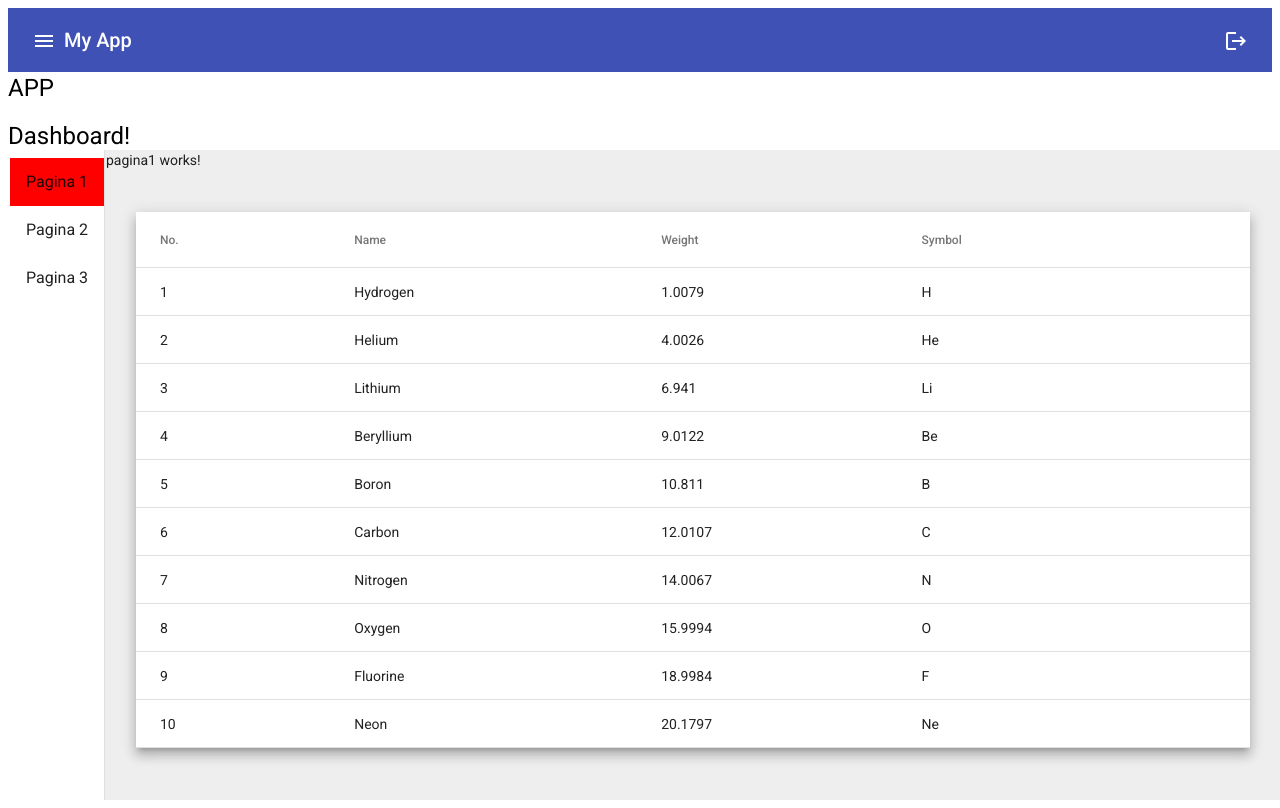
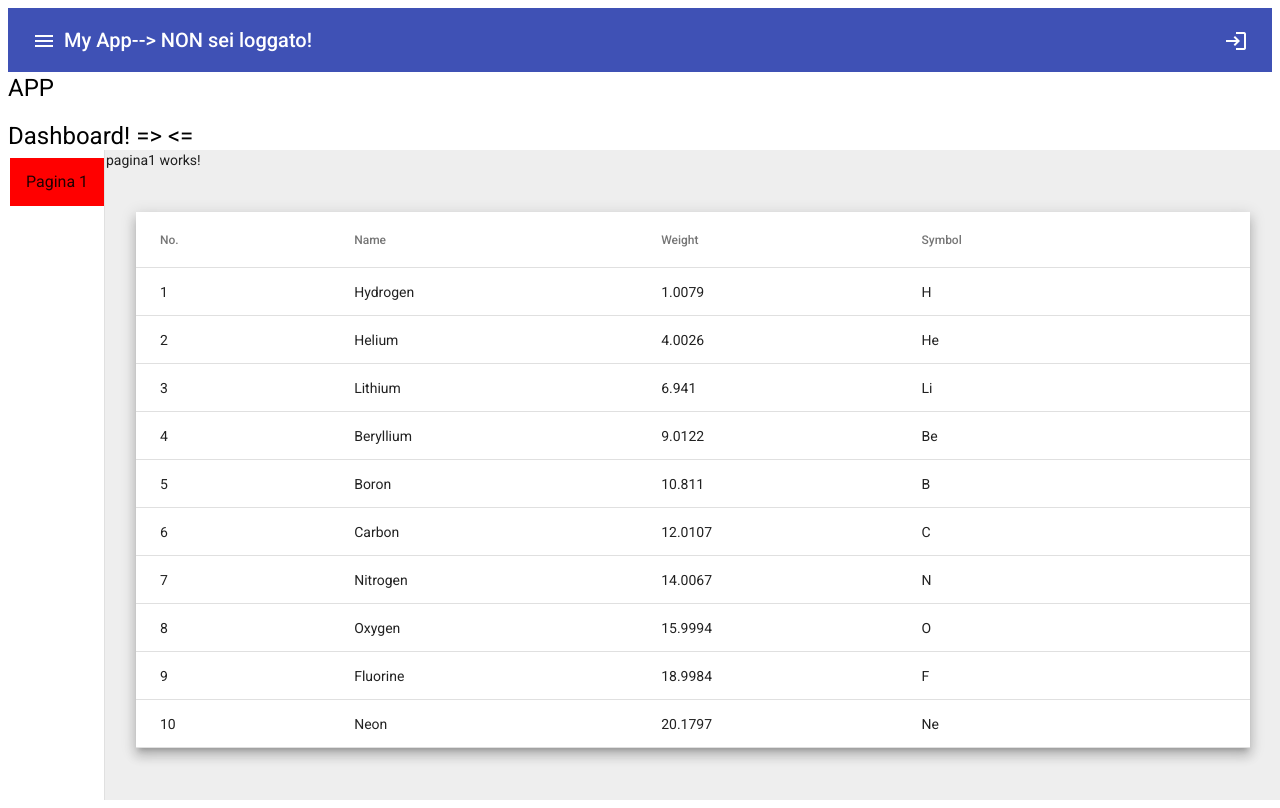
Before and after one commit to Alby2901/dashboard-finale, an Angular app: page /pagina1 in a window 1280 px wide. Built offline with nearby package versions, Linux system fonts and the light colour scheme.

Commit message:
20221008-01

```diff
--- a/src/app/app-routing.module.ts
+++ b/src/app/app-routing.module.ts
@@ -9,11 +9,11 @@ import { Pagina3Component } from './componenti/pagina3/pagina3.component';
 import { RegisterComponent } from './componenti/register/register.component';
 
 const routes: Routes = [
-  {path: '', component: DashboardComponent, canActivate: [AuthGuard], children: [
+  {path: '', component: DashboardComponent, children: [
     {path: '', redirectTo: 'pagina1', pathMatch: 'full'},
     {path: 'pagina1', component: Pagina1Component},
-    {path: 'pagina2', component: Pagina2Component},
-    {path: 'pagina3', component: Pagina3Component},
+    {path: 'pagina2', component: Pagina2Component, canActivate: [AuthGuard]},
+    {path: 'pagina3', component: Pagina3Component, canActivate: [AuthGuard]},
   ]},
   {path: 'register', component: RegisterComponent},
   {path: 'login', component: LoginComponent}
--- a/src/app/app.component.html
+++ b/src/app/app.component.html
@@ -2,12 +2,18 @@
   <button mat-icon-button class="example-icon" aria-label="Example icon-button with menu icon">
     <mat-icon>menu</mat-icon>
   </button>
-  <span>My App</span>
+  <span>My App </span>
+  <span *ngIf="this.authService.isAutenticated()"> --> Sei loggato!</span>
+  <span *ngIf="!this.authService.isAutenticated()"> --> NON sei loggato!</span>
   <span class="example-spacer"></span>
-  <button mat-icon-button class="example-icon favorite-icon" aria-label="Example icon-button with heart icon">
+  <button *ngIf="this.authService.isAutenticated()" (click)="onClickLogout()" mat-icon-button
+  class="example-icon favorite-icon" aria-label="Example icon-button with heart icon">
     <mat-icon>logout</mat-icon>
   </button>
-
+  <button *ngIf="!this.authService.isAutenticated()"  (click)="onClickLogin()" mat-icon-button
+  class="example-icon favorite-icon" aria-label="Example icon-button with heart icon">
+    <mat-icon>login</mat-icon>
+  </button>
 </mat-toolbar>
 
 <h1>APP</h1>
--- a/src/app/app.component.ts
+++ b/src/app/app.component.ts
@@ -1,4 +1,5 @@
 import { Component } from '@angular/core';
+import { AuthService } from './auth/auth.service';
 
 @Component({
   selector: 'app-root',
@@ -7,4 +8,17 @@ import { Component } from '@angular/core';
 })
 export class AppComponent {
   title = 'Cucu!';
+
+  constructor(public authService: AuthService){
+
+  }
+
+  onClickLogin(){
+    this.authService.logMeIn()
+  }
+
+  onClickLogout(){
+    this.authService.logMeOut()
+  }
+
 }
--- a/src/app/auth/auth.guard.ts
+++ b/src/app/auth/auth.guard.ts
@@ -1,6 +1,5 @@
 import { Injectable } from '@angular/core';
-import { ActivatedRouteSnapshot, CanActivate, Router, RouterStateSnapshot, UrlTree } from '@angular/router';
-import { Observable } from 'rxjs';
+import { ActivatedRouteSnapshot, CanActivate, Router, RouterStateSnapshot} from '@angular/router';
 import { AuthService } from './auth.service';
 
 @Injectable({
@@ -14,10 +13,10 @@ export class AuthGuard implements CanActivate {
   canActivate(
     route: ActivatedRouteSnapshot,
     state: RouterStateSnapshot) {
-    if (this.authService.isLoggedIn){
+    if (this.authService.isAutenticated()){
       return true
     }else{
-      this.router.navigate(['/login'])
+      this.router.navigate([''])
       return false
     }
   }
--- a/src/app/auth/auth.service.ts
+++ b/src/app/auth/auth.service.ts
@@ -5,7 +5,19 @@ import { Injectable } from '@angular/core';
 })
 export class AuthService {
 
-  isLoggedIn = true
+  isLoggedIn = false
 
   constructor() { }
+
+  isAutenticated(){
+    return this.isLoggedIn
+  }
+
+  logMeIn(){
+    this.isLoggedIn = true
+  }
+
+  logMeOut(){
+    this.isLoggedIn = false
+  }
 }
--- a/src/app/componenti/dashboard/dashboard.component.html
+++ b/src/app/componenti/dashboard/dashboard.component.html
@@ -1,12 +1,14 @@
-<h1>Dashboard!</h1>
+<h1>Dashboard! => <span *ngIf="this.authService.isAutenticated()">pippo</span> <= </h1>
 
 <mat-sidenav-container class="example-container">
   <mat-sidenav mode="side" opened>
 
     <mat-list role="list">
       <mat-list-item role="pagina1" routerLink="pagina1" [routerLinkActive]="'active'">Pagina 1</mat-list-item>
-      <mat-list-item role="pagina2" routerLink="pagina2" [routerLinkActive]="'active'">Pagina 2</mat-list-item>
-      <mat-list-item role="pagina3" routerLink="pagina3" [routerLinkActive]="'active'">Pagina 3</mat-list-item>
+      <mat-list-item role="pagina2" routerLink="pagina2" [routerLinkActive]="'active'"
+      *ngIf="this.authService.isAutenticated()">Pagina 2</mat-list-item>
+      <mat-list-item role="pagina3" routerLink="pagina3" [routerLinkActive]="'active'"
+      *ngIf="this.authService.isAutenticated()">Pagina 3</mat-list-item>
 
     </mat-list>
 
--- a/src/app/componenti/login/login.component.html
+++ b/src/app/componenti/login/login.component.html
@@ -8,7 +8,7 @@
     <mat-label>Password</mat-label>
     <input matInput type="password" name="password" ngModel required password/>
   </mat-form-field>
-  <mat-form-field appearance="fill">
+  <!-- <mat-form-field appearance="fill">
     <mat-label>Select</mat-label>
     <mat-select name="colore" ngModel>
       <mat-option value="rosso">Rosso</mat-option>
@@ -18,6 +18,6 @@
   <mat-form-field appearance="fill">
     <mat-label>Textarea</mat-label>
     <textarea matInput type="text" name="hobbies" ngModel></textarea>
-  </mat-form-field>
+  </mat-form-field> -->
   <button mat-raised-button color="primary" type="submit" [disabled]="!loginForm.valid">Invia</button>
 </form>
--- a/src/app/componenti/pagina1/pagina1.component.ts
+++ b/src/app/componenti/pagina1/pagina1.component.ts
@@ -1,37 +1,23 @@
 import { Component, OnInit } from '@angular/core';
-
-export interface PeriodicElement {
-  name: string;
-  position: number;
-  weight: number;
-  symbol: string;
-}
-
-const ELEMENT_DATA: PeriodicElement[] = [
-  {position: 1, name: 'Hydrogen', weight: 1.0079, symbol: 'H'},
-  {position: 2, name: 'Helium', weight: 4.0026, symbol: 'He'},
-  {position: 3, name: 'Lithium', weight: 6.941, symbol: 'Li'},
-  {position: 4, name: 'Beryllium', weight: 9.0122, symbol: 'Be'},
-  {position: 5, name: 'Boron', weight: 10.811, symbol: 'B'},
-  {position: 6, name: 'Carbon', weight: 12.0107, symbol: 'C'},
-  {position: 7, name: 'Nitrogen', weight: 14.0067, symbol: 'N'},
-  {position: 8, name: 'Oxygen', weight: 15.9994, symbol: 'O'},
-  {position: 9, name: 'Fluorine', weight: 18.9984, symbol: 'F'},
-  {position: 10, name: 'Neon', weight: 20.1797, symbol: 'Ne'},
-];
-
+import { ServizioDatiElementiService } from '../../servizi/servizio-dati-elementi.service';
 @Component({
   selector: 'app-pagina1',
   templateUrl: './pagina1.component.html',
   styleUrls: ['./pagina1.component.css']
 })
+
 export class Pagina1Component implements OnInit {
+  // dataSource viene utilizzata nella tabella
+  // e riceve i dati dal servizio "serviziodatielementi"
+  dataSource = this.serviziodatielementi.dataSource;
+
   displayedColumns: string[] = ['position', 'name', 'weight', 'symbol'];
-  dataSource = ELEMENT_DATA;
 
-  constructor() { }
+
+  constructor(private serviziodatielementi: ServizioDatiElementiService) { }
 
   ngOnInit(): void {
+    // console.log(this.serviziodatielementi.dataSource)
   }
 
 }
```
Also changed, not shown: 1 other file (tests, documents, lock files or other folders).
